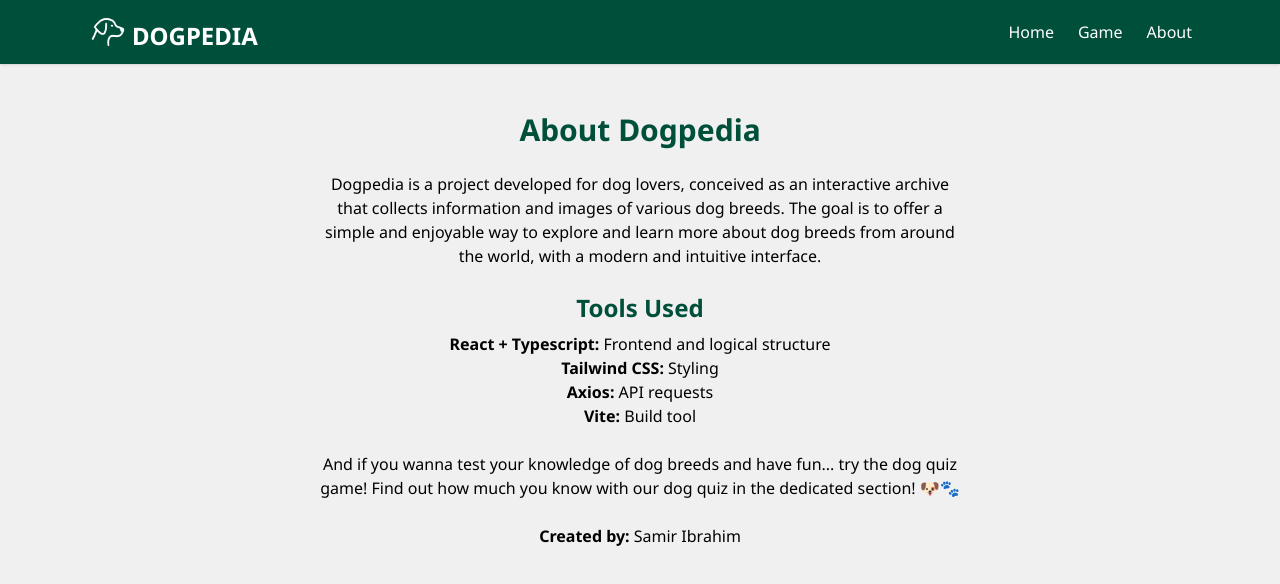
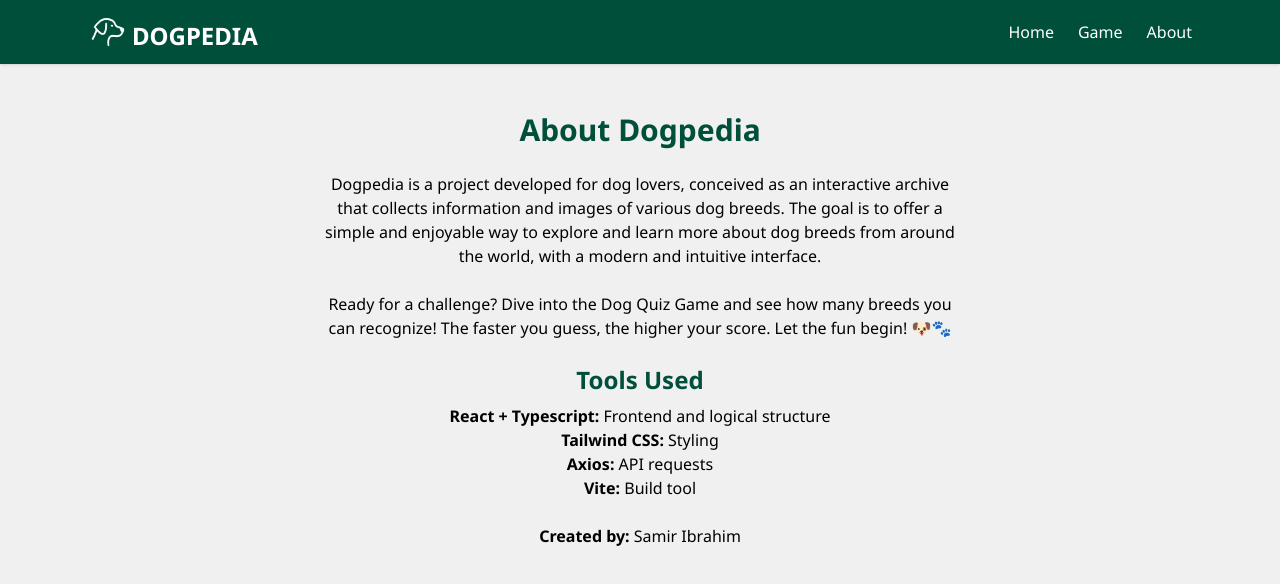
Before and after one commit to sidev86/dogpedia, a React (Vite) app: page /about in a window 1280 px wide. Shown: the top 584 px of the page. Built offline with nearby package versions, Linux system fonts and the light colour scheme.

Commit message:
Little changes on 'About' section

```diff
--- a/src/pages/About.tsx
+++ b/src/pages/About.tsx
@@ -10,6 +10,12 @@ function About() {
         breeds. The goal is to offer a simple and enjoyable way to explore and
         learn more about dog breeds from around the world, with a modern and
         intuitive interface.
+      </p>
+
+      <p className="w-1/2 mx-auto mb-6">
+        Ready for a challenge? Dive into the Dog Quiz Game and see how many
+        breeds you can recognize! The faster you guess, the higher your score.
+        Let the fun begin! 🐶🐾
       </p>
 
       <h2 className="text-2xl font-bold text-[#004f3b] mb-2">Tools Used</h2>
@@ -28,11 +34,7 @@ function About() {
           <span className="font-bold">Vite:</span> Build tool
         </li>
       </ul>
-      <p className="w-1/2 mx-auto mb-6">
-        And if you wanna test your knowledge of dog breeds and have fun... try
-        the dog quiz game! Find out how much you know with our dog quiz in the
-        dedicated section! 🐶🐾
-      </p>
+
       <p>
         <span className="font-bold">Created by:</span> Samir Ibrahim
       </p>
```
